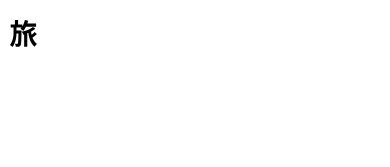
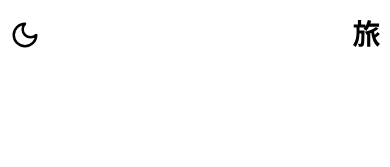
Before and after one commit to Diego-Brandjes/New-Website, a React (Vite) app: page / in a window 390 px wide. Shown: the top 167 px of the page. Built offline with nearby package versions, Linux system fonts and the light colour scheme.

Commit message:
darkmode icon fixed on mobile

```diff
--- a/src/components/navbar.css
+++ b/src/components/navbar.css
@@ -67,6 +67,12 @@ li a::after {
   .main-nav {
     visibility: hidden;
   }
+
+  .menu-container {
+    position: fixed;
+    top: 0;
+    right: 0;
+}
 
   /* Ensure the fullscreen menu is not visible initially */
   .fullscreen-popup-menu {
--- a/src/homepage/home.tsx
+++ b/src/homepage/home.tsx
@@ -139,7 +139,7 @@ return (
 
 
     <div className="darkmode-selector">
-      <a onClick={toggleDarkMode} className="poppins-thin main-nav" style={{ cursor: 'pointer' }}>
+      <a onClick={toggleDarkMode} className="poppins-thin" style={{ cursor: 'pointer' }}>
         {darkMode ? <Sun size={30} /> : <Moon size={30} />}
       </a>
     </div>
@@ -228,7 +228,7 @@ return (
             <li><h3>6240x4160</h3></li>
             <li><h3>Aspect Ratio 3:2</h3></li>
             <li><h3>-</h3></li>
-            <li><a href="mailto:diegobrandjes@hotmail.com"><h3>Contact</h3></a></li>
+            <li ><a href="mailto:diegobrandjes@hotmail.com"><h3>Contact</h3></a></li>
             <li><h3>-</h3></li>
             <li><h3>© 2025</h3></li>
           </ul>
--- a/src/index.css
+++ b/src/index.css
@@ -262,6 +262,17 @@ p {
 }
 
 
+@media screen and (max-width: 1200px) {
+  .darkmode-selector {
+  position: absolute;
+  bottom: 0;
+  left: 0;
+  margin-left: 10px;
+  margin-top: 20px;
+  padding: 0;
+  z-index: 3;
+  }
+}
 /* Media Query for smaller screens */
 @media screen and (max-width: 768px) {
 
```
